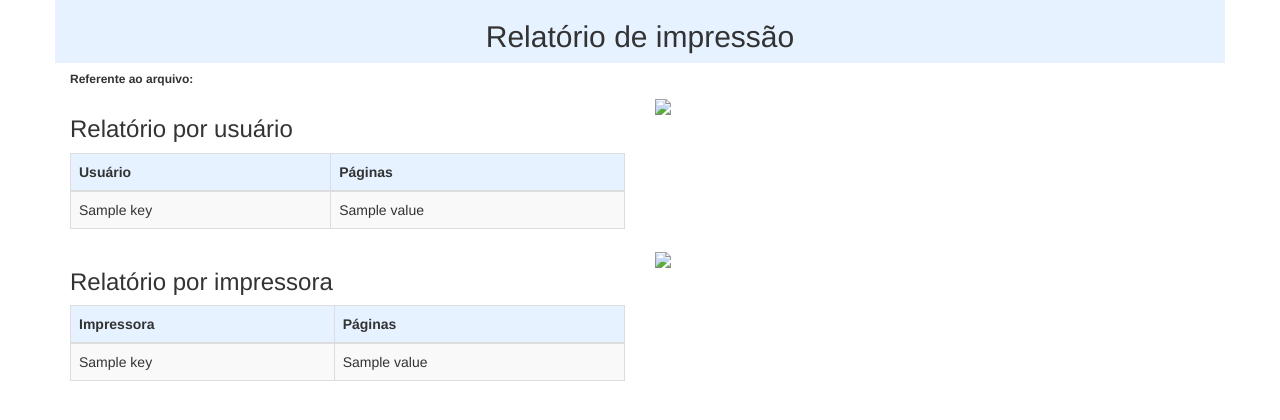
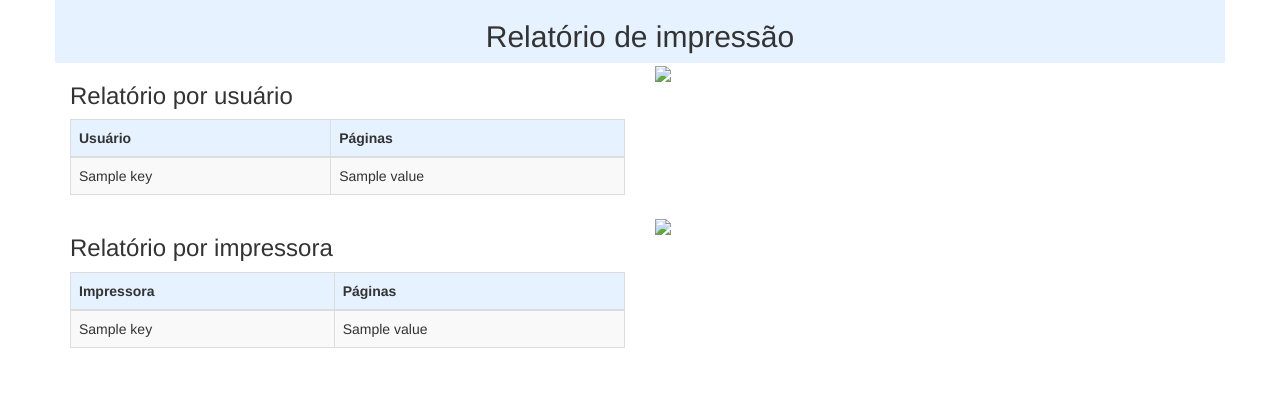
Before and after one commit to dalraf/impressoes, a Django app: template graficos/templates/detalhe.html in a window 1280 px wide. Shown: the top 420 px of the page. Run offline with Django 3.2, Linux system fonts and the light colour scheme; the template is opened without the code that fills it: most values are stand-ins (such as "Sample title", 1, 10 or a date in 2020); some libraries are stand-ins or nearby versions.

Commit message:
Removido detalhe do arquivo

```diff
--- a/graficos/templates/detalhe.html
+++ b/graficos/templates/detalhe.html
@@ -1,9 +1,4 @@
 {% extends 'base.html' %} {% block content %}
-<div class="row">
-    <div class="col-md-6">
-        <h6><b>Referente ao arquivo:</b> <i></i></h6>
-    </div>
-</div>
 <div class="row">
     <div class="col-md-6">
         <h3>Relatório por usuário</h3>
```
